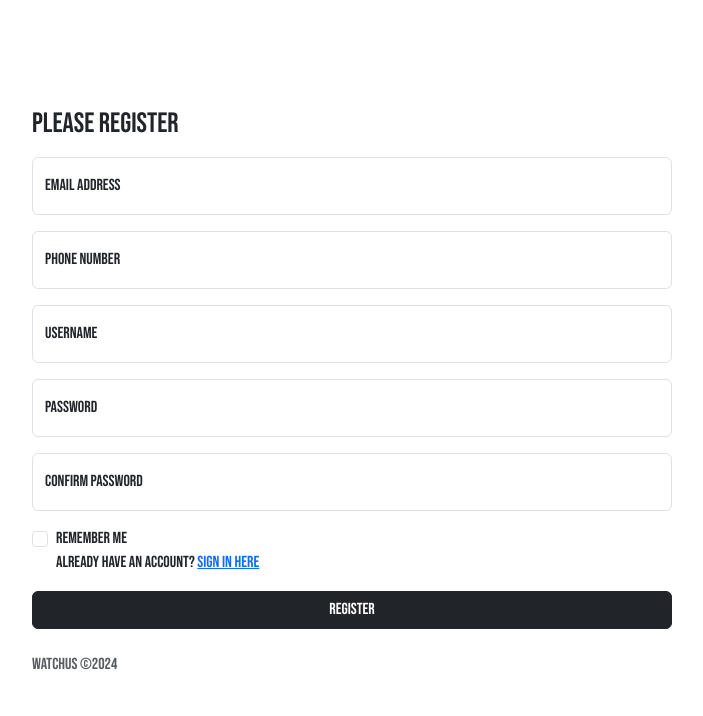
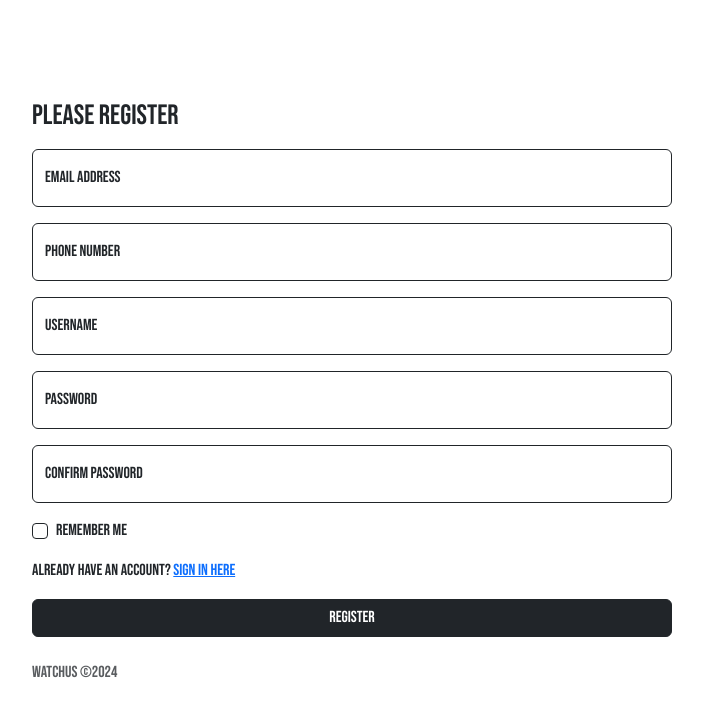
Before and after one commit to rizasakhi/software-engineering-aol, a plain HTML site: page Pages/register.html in a window 1280 px wide. Shown: the whole page, without its empty margins (288-991 px from the left). Drawn offline with nearby package versions, Linux system fonts and the light colour scheme.

Commit message:
mengubah banner heroes page dan border pada register dan login

```diff
--- a/Pages/register.html
+++ b/Pages/register.html
@@ -16,33 +16,33 @@
         <form>
             <h1 class="h3 mb-3 fw-normal">Please register</h1>
             <div class="form-floating mb-3" bis_skin_checked="1">
-              <input type="email" class="form-control" id="floatingInput" placeholder="name@example.com">
+              <input type="email" class="form-control border-dark" id="floatingInput" placeholder="name@example.com">
               <label for="floatingInput">Email address</label>
             </div>
             <div class="form-floating mb-3" bis_skin_checked="1">
-                <input type="email" class="form-control" id="floatingInput" placeholder="name@example.com">
+                <input type="email" class="form-control border-dark" id="floatingInput" placeholder="name@example.com">
                 <label for="floatingInput">phone number</label>
             </div>
             <div class="form-floating mb-3" bis_skin_checked="1">
-                <input type="email" class="form-control" id="floatingInput" placeholder="name@example.com">
+                <input type="email" class="form-control border-dark" id="floatingInput" placeholder="name@example.com">
                 <label for="floatingInput">username</label>
             </div>
             <div class="form-floating mb-3" bis_skin_checked="1">
-              <input type="password" class="form-control" id="floatingPassword" placeholder="Password">
+              <input type="password" class="form-control border-dark" id="floatingPassword" placeholder="Password">
               <label for="floatingPassword">Password</label>
             </div>
             <div class="form-floating" bis_skin_checked="1">
-                <input type="password" class="form-control" id="floatingPassword" placeholder="Password">
+                <input type="password" class="form-control border-dark" id="floatingPassword" placeholder="Password">
                 <label for="floatingPassword">Confirm password</label>
               </div>
 
             <div class="form-check text-start my-3" bis_skin_checked="1">
-              <input class="form-check-input" type="checkbox" value="remember-me" id="flexCheckDefault">
+              <input class="form-check-input border-dark" type="checkbox" value="remember-me" id="flexCheckDefault">
               <label class="form-check-label" for="flexCheckDefault">
                 Remember me
               </label>
-              <p>already have an account? <span><a href="./login.html">Sign in here</a></span></p>
             </div>
+            <p>already have an account? <span><a href="./login.html">Sign in here</a></span></p>
             <a href="./login.html" class="btn btn-dark btn-block w-100">Register</a>
             <p class="mt-4 mb-3 text-body-secondary">watchus ©2024</p>
           </form>
```
Also changed, not shown: Pages/login.html (+5 -4 lines), index.html (+3 -3 lines), Assets/promo-2.png (added), Assets/promo-3.png (added).
